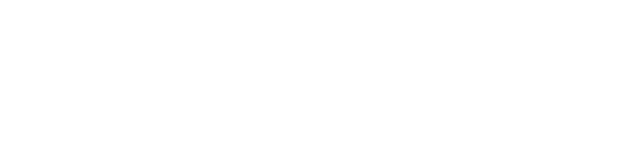
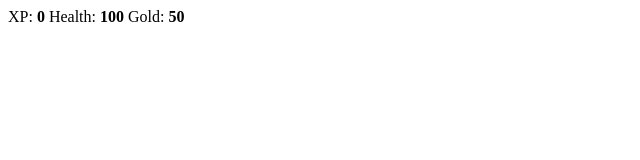
Before and after one commit to NamanOP1408/Rpg-game, a plain HTML site: page index.html in a window 1280 px wide. Shown: the whole page, without its empty margins (0-640 px from the left). Drawn offline with Linux system fonts and the light colour scheme.

Commit message:
added stats

```diff
--- a/index.html
+++ b/index.html
@@ -2,10 +2,17 @@
 <html lang="en">
 <head>
     <meta charset="UTF-8">
+    <link rel="stylesheet" href="./styles.css">
     <meta name="viewport" content="width=device-width, initial-scale=1.0">
     <title>RPG GAME - DRAGONHUNTER</title>
 </head>
 <body>
-
+    <div>
+        <div>
+            <span>XP:<strong> 0</strong></span>
+            <span>Health:<strong> 100</strong></span>
+            <span>Gold:<strong> 50</strong></span>
+        </div>
+    </div>
 </body>
 </html>
```
Also changed, not shown: styles.css (added).
